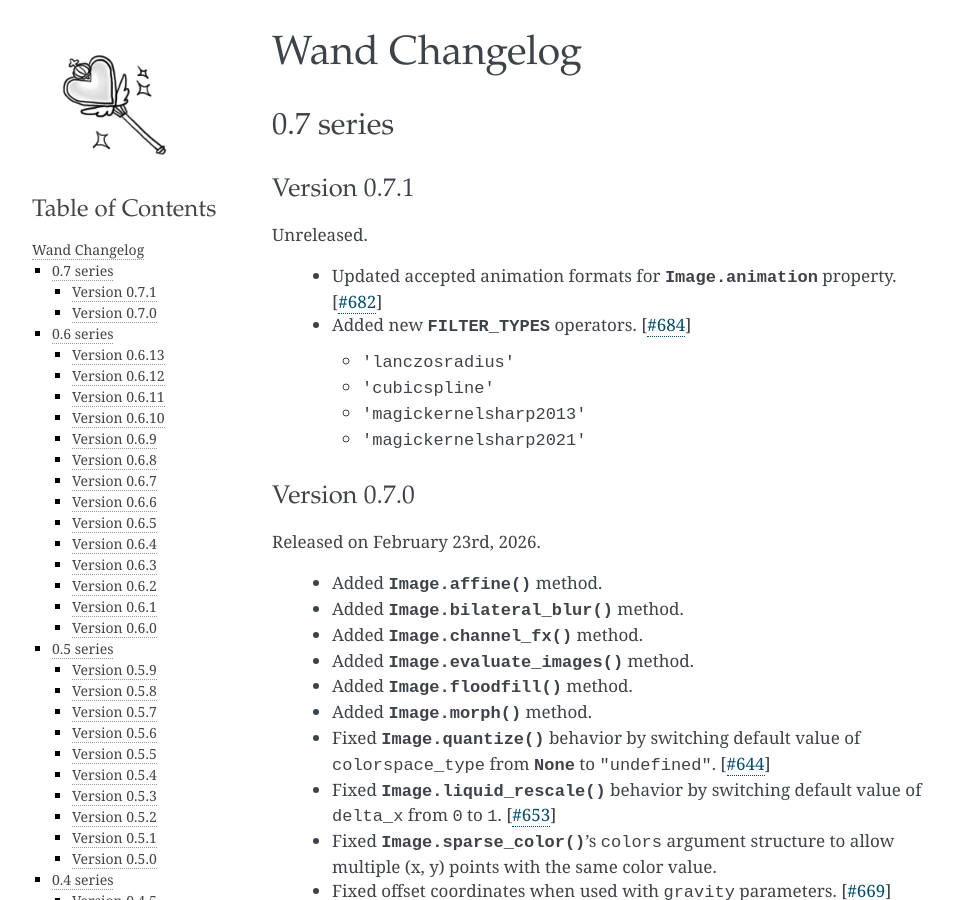
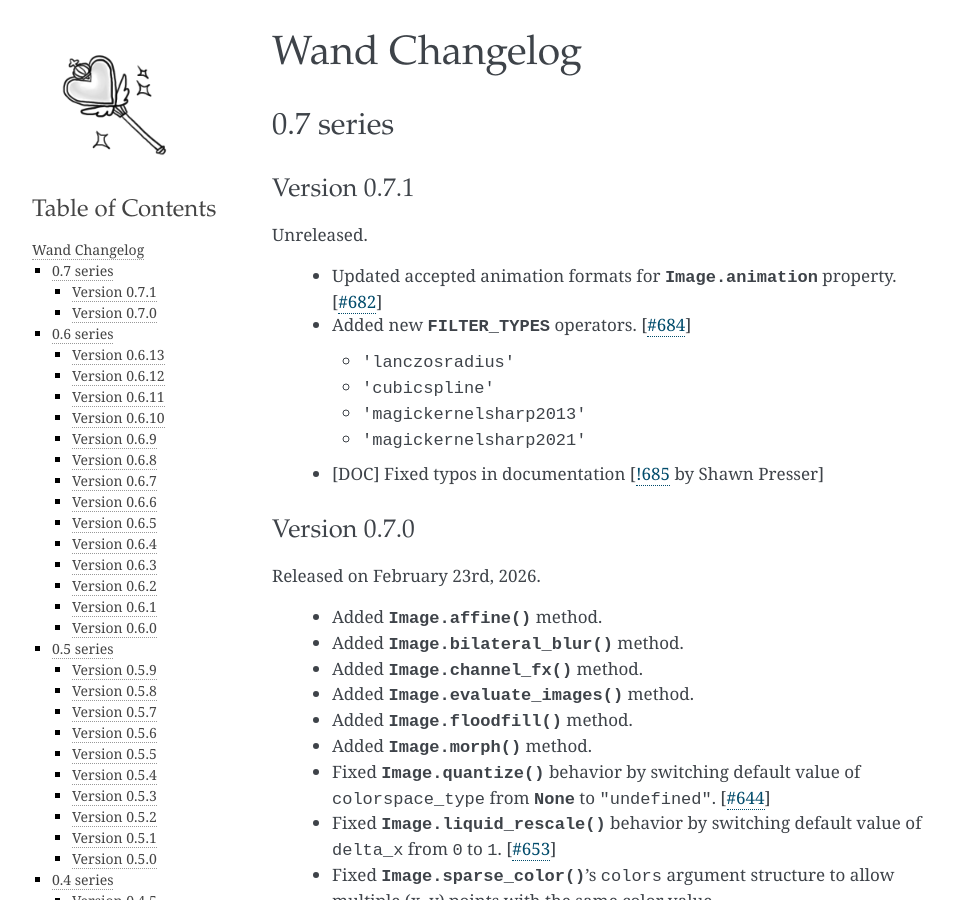
Before and after one commit to emcconville/wand, a Sphinx documentation site: the page built from docs/changes.rst, in a window 1280 px wide and 900 px high. Shown: the whole window, without its empty margins (148-1102 px from the left). Built offline with Sphinx 7.4.7, drawn with Linux system fonts in a browser that asks for light colours; some web fonts are replaced.

Commit message:
Updated changelog for !685

```diff
--- a/docs/changes.rst
+++ b/docs/changes.rst
@@ -21,6 +21,8 @@ Unreleased.
    - ``'cubicspline'``
    - ``'magickernelsharp2013'``
    - ``'magickernelsharp2021'``
+
+ - [DOC] Fixed typos in documentation [:pull:`685` by Shawn Presser]
 
 
 .. _changelog-0.7.0:
```
